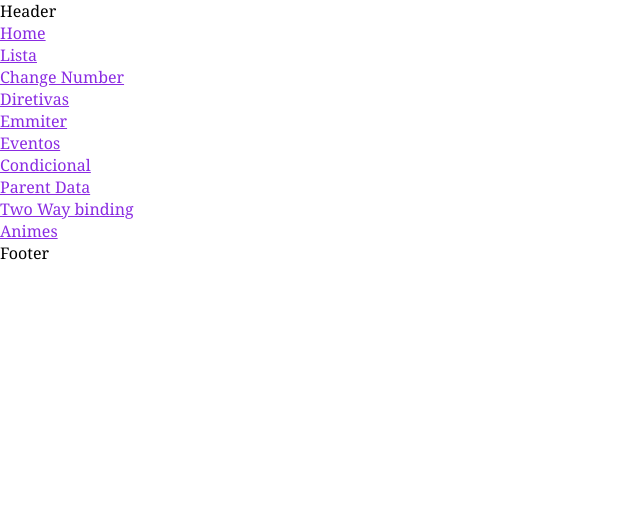
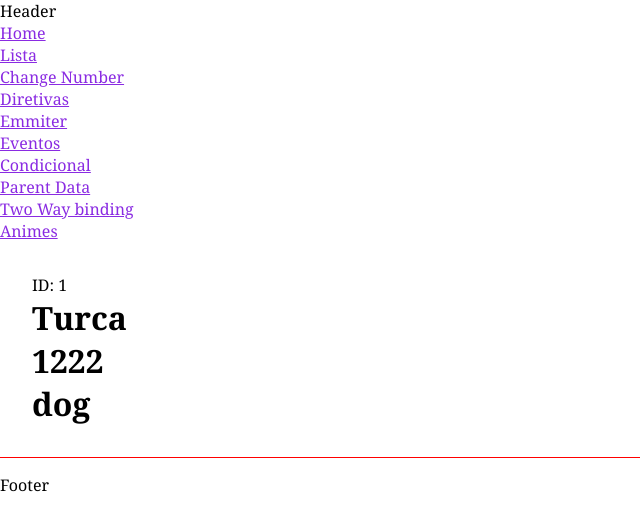
Before and after one commit to PauloHBLima/curso-angular, an Angular app: page /list/1 in a window 1280 px wide. Before the commit this address led to /. Shown: the top 530 px of the page, without its empty margins (0-640 px from the left). Built offline with nearby package versions, Linux system fonts and the light colour scheme; data requests are answered from the project's data file.

Commit message:
acessando o detalhe do item, com o ID

```diff
--- a/src/app/Animal.ts
+++ b/src/app/Animal.ts
@@ -1,4 +1,5 @@
 export interface Animal {
+  id: number;
   name: string;
   type: string;
   age: number;
--- a/src/app/app-routing.module.ts
+++ b/src/app/app-routing.module.ts
@@ -11,6 +11,7 @@
 import { ParentDataComponent } from './components/parent-data/parent-data.component';
 import { TwoWayBindingComponent } from './components/two-way-binding/two-way-binding.component';
 import { ListAnimeRenderComponent } from './components/list-anime-render/list-anime-render.component';
+import { ItemDetailComponent } from './components/item-detail/item-detail.component';
 
 const routes: Routes = [
   { path: '', component: FirstComponentComponent },
@@ -22,7 +23,8 @@
   { path: 'ifRender', component: IfRenderComponent },
   { path: 'parentData', component: ParentDataComponent },
   { path: 'twoWay', component: TwoWayBindingComponent },
-  { path: 'animes', component: ListAnimeRenderComponent,}
+  { path: 'animes', component: ListAnimeRenderComponent},
+  { path: 'list/:id', component: ItemDetailComponent},
 ];
 
 @NgModule({
--- a/src/app/app.module.ts
+++ b/src/app/app.module.ts
@@ -21,6 +21,7 @@
 import { TwoWayBindingComponent } from './components/two-way-binding/two-way-binding.component';
 import { ListPeopleComponent } from './components/list-people/list-people.component';
 import { ListAnimeRenderComponent } from './components/list-anime-render/list-anime-render.component';
+import { ItemDetailComponent } from './components/item-detail/item-detail.component';
 
 @NgModule({
   declarations: [
@@ -40,7 +41,8 @@
     PipesComponent,
     TwoWayBindingComponent,
     ListPeopleComponent,
-    ListAnimeRenderComponent
+    ListAnimeRenderComponent,
+    ItemDetailComponent
   ],
   imports: [
     BrowserModule,
--- /dev/null
+++ b/src/app/components/item-detail/item-detail.component.html
@@ -0,0 +1,6 @@
+<div *ngIf="animal" class="class">
+  <p>ID: {{animal.id}}</p>
+  <h1> {{animal.name}}</h1>
+  <h1>{{animal.age}}</h1>
+  <h1>{{animal.type}}</h1>
+</div>
--- /dev/null
+++ b/src/app/components/item-detail/item-detail.component.ts
@@ -0,0 +1,26 @@
+import { Component, OnInit } from '@angular/core';
+import { ActivatedRoute } from '@angular/router';
+
+import { Animal } from 'src/app/Animal';
+import { ListService } from 'src/app/services/list.service';
+
+@Component({
+  selector: 'app-item-detail',
+  templateUrl: './item-detail.component.html',
+  styleUrls: ['./item-detail.component.scss']
+})
+export class ItemDetailComponent implements OnInit {
+
+  animal?: Animal
+
+  constructor(private listService: ListService, private route: ActivatedRoute) {
+    this.getAnimal();
+  }
+
+  ngOnInit(): void { }
+
+  getAnimal(): void {
+    const id = Number(this.route.snapshot.paramMap.get('id'));
+    this.listService.getItem(id).subscribe((animal) => (this.animal = animal));
+  }
+}
--- a/src/app/components/list-render/list-render.component.html
+++ b/src/app/components/list-render/list-render.component.html
@@ -2,7 +2,7 @@
   <h2>Animais:</h2>
   <ul>
     <li *ngFor="let animal of animals">
-      Nome: {{animal.name}}
+      Nome: <a routerLink="/list/{{animal.id}}">{{animal.name}}</a>
       Tipo: {{animal.type}}
       <button (click)="showAge(animal)">Shoe age</button>
       <button (click)="removeAnimal(animal)">Excluir</button>
--- a/src/app/services/list.service.ts
+++ b/src/app/services/list.service.ts
@@ -29,4 +29,8 @@
   getAllAnime(): Observable<Anime[]> {
     return this.http.get<Anime[]>(this.apiUrlTwo)
   }
+
+  getItem(id: number): Observable<Animal> {
+    return this.http.get<Animal>(`${this.apiUrl}/${id}`);
+  }
 }
```
Also changed, not shown: src/app/components/item-detail/item-detail.component.scss (added), 1 other file (tests, documents, lock files or other folders).
